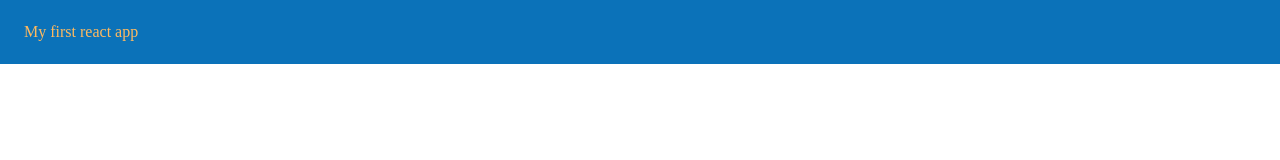
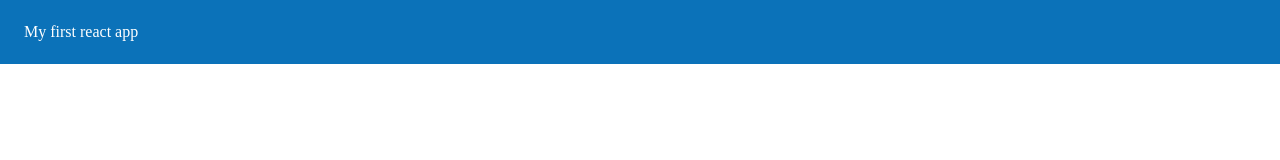
Before and after one commit to Ylli99/learning-react, a React (Create React App) app: page / in a window 1280 px wide. Shown: the top 160 px of the page. Built offline with nearby package versions, Linux system fonts and the light colour scheme; a web font is replaced by a local one.

Commit message:
get rid of usless code

```diff
--- a/src/App.js
+++ b/src/App.js
@@ -4,9 +4,6 @@ import { ThemeProvider } from '@material-ui/styles'
 import {lightTheme} from './components/ui/Theme';
 
 function App() {
-    const test=lightTheme;
-    console.log('theme',test);
-    //const [themeLocal,setTheme]=useState(theme);
   return (
     <ThemeProvider theme={lightTheme}>
         <Header/>
--- a/src/components/ui/Header.js
+++ b/src/components/ui/Header.js
@@ -1,15 +1,7 @@
 import React from 'react';
 import {AppBar, ThemeProvider, Toolbar, useScrollTrigger} from "@material-ui/core";
-import {useTheme,Theme} from "@material-ui/core/styles";
 import {lightTheme} from "./Theme";
 
-// const useStyles = makeStyles((theme: Theme) =>
-//     createStyles({
-//         root: {
-//             color:theme.palette.common.orange;
-//         },
-//     }),
-// );
 function ElevationScroll(props) {
     const { children } = props;
     const trigger = useScrollTrigger({
@@ -23,12 +15,11 @@ function ElevationScroll(props) {
 }
 
 export default function Header(props){
-    const theme=useTheme();
     return (
         <ThemeProvider theme={lightTheme}>
         <ElevationScroll>
             <AppBar position='fixed'>
-                <Toolbar style={{color:theme.palette.secondary.main}}>My first react app</Toolbar>
+                <Toolbar>My first react app</Toolbar>
             </AppBar>
         </ElevationScroll>
             </ThemeProvider>
```
